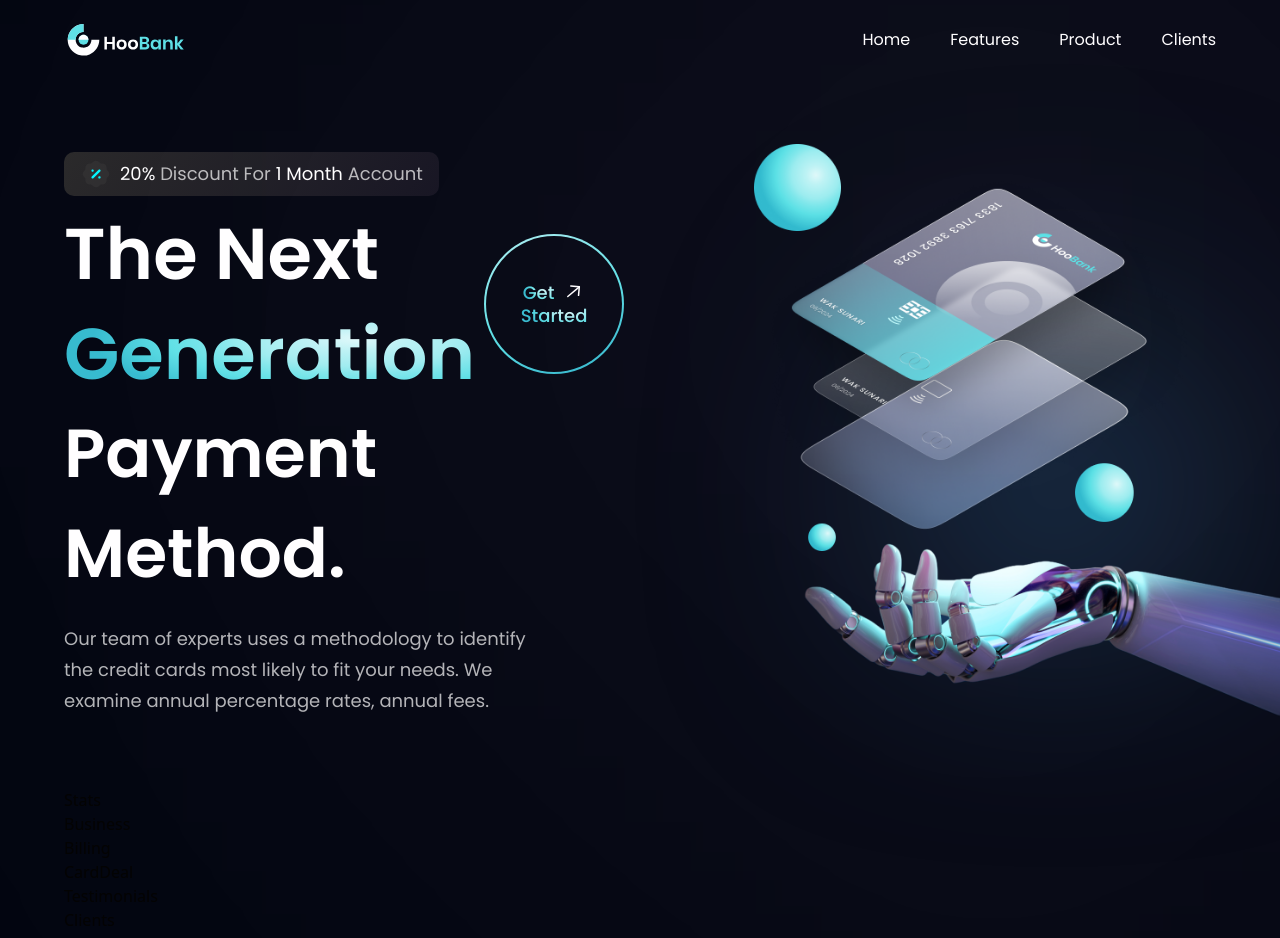
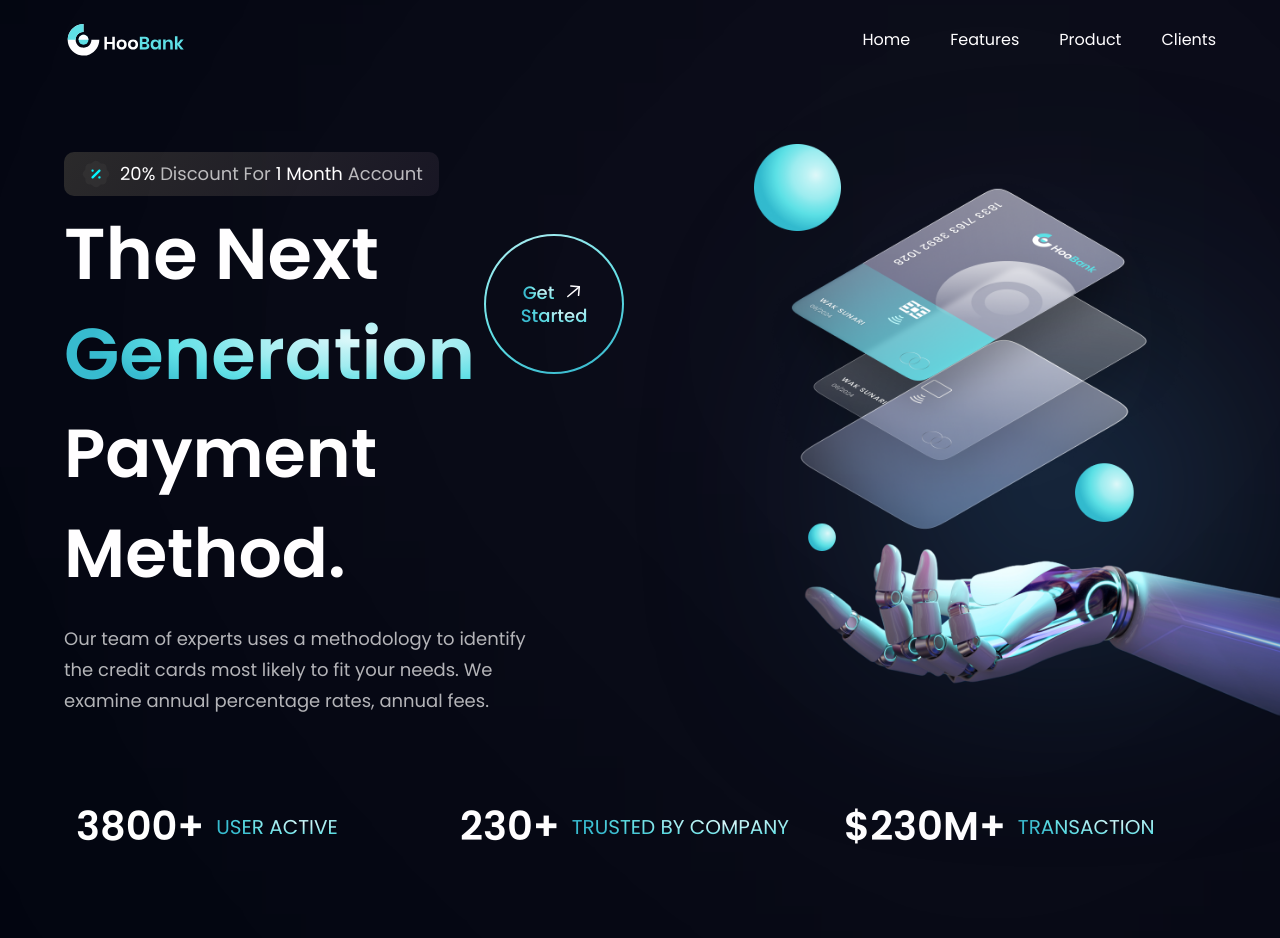
Before and after one commit to lem0n4id/modern-bank-app, a React (Vite) app: page / in a window 1280 px wide. Shown: the top 938 px of the page. Built offline with nearby package versions, Linux system fonts and the light colour scheme; the HTML template or start-up script is replaced by a standard one.

Commit message:
feat: Stats Component

```diff
--- a/src/Components/Stats.jsx
+++ b/src/Components/Stats.jsx
@@ -1,9 +1,18 @@
-import React from 'react'
+import { stats } from '../constants';
+import styles from '../style';
 
-const Stats = () => {
-  return (
-    <div>Stats</div>
-  )
-}
+const Stats = () => (
+  <section className={`${styles.flexCenter} flex-row flex-wrap sm:mb-20 mb-6`}>
+    {stats.map((stat) => {
+      return (
+      <div key={stat.id} className={`flex-1 flex justify-start items-center flex-row m-3`}>
+        <h4 className='font-poppins font-semibold xs:text-[40px] text-[30px] xs:leading-[53px] leading-[43px] text-white'>{stat.value}</h4>
+        <p className='font-poppins font-normal xs:text-[20px] text-[15px] xs:leading-[26px] leading-[21px] text-gradient uppercase ml-3'>{stat.title}</p>
+      </div>
+      )
+    })}
+  </section>
+)
+
 
 export default Stats
```
